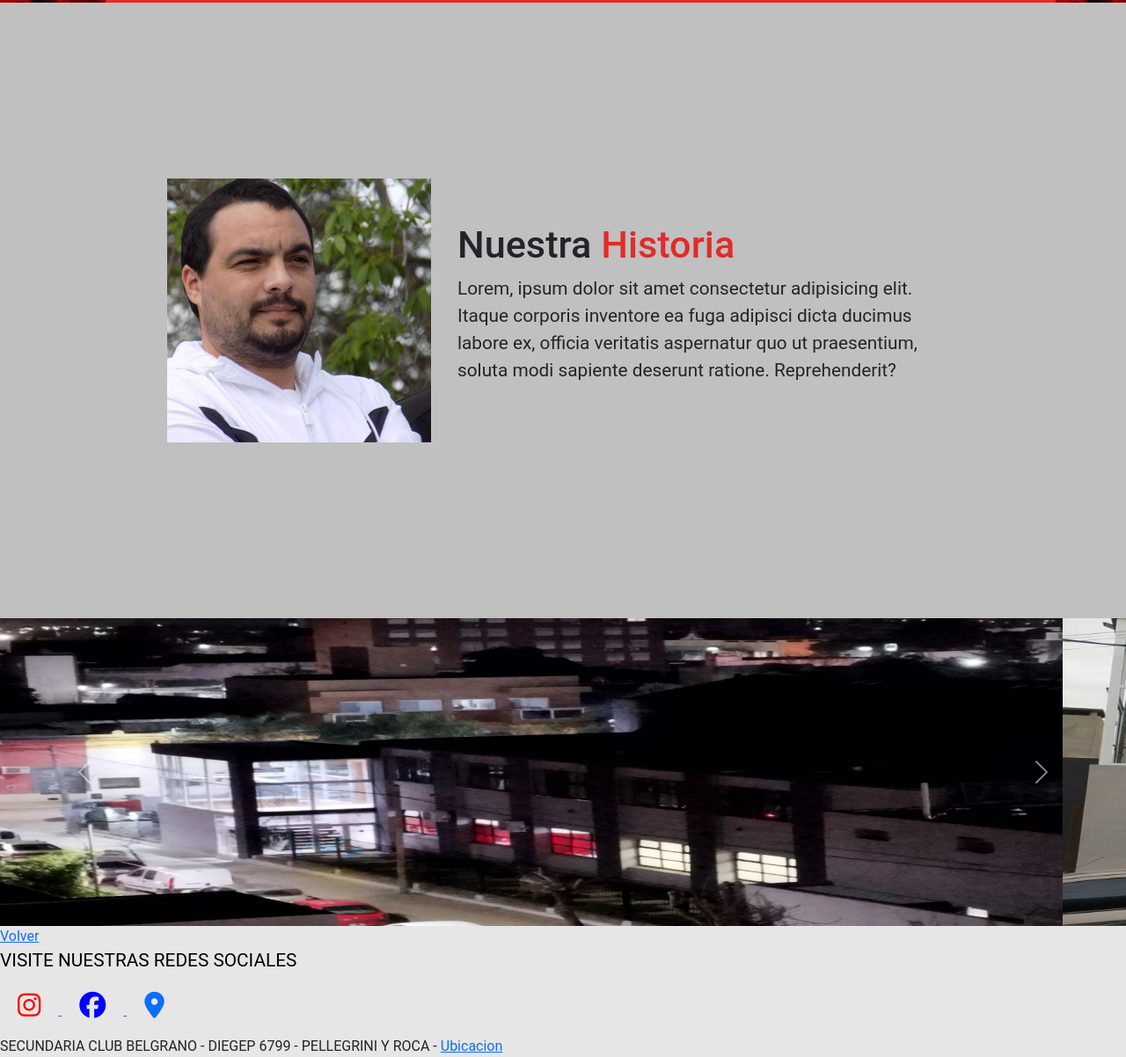
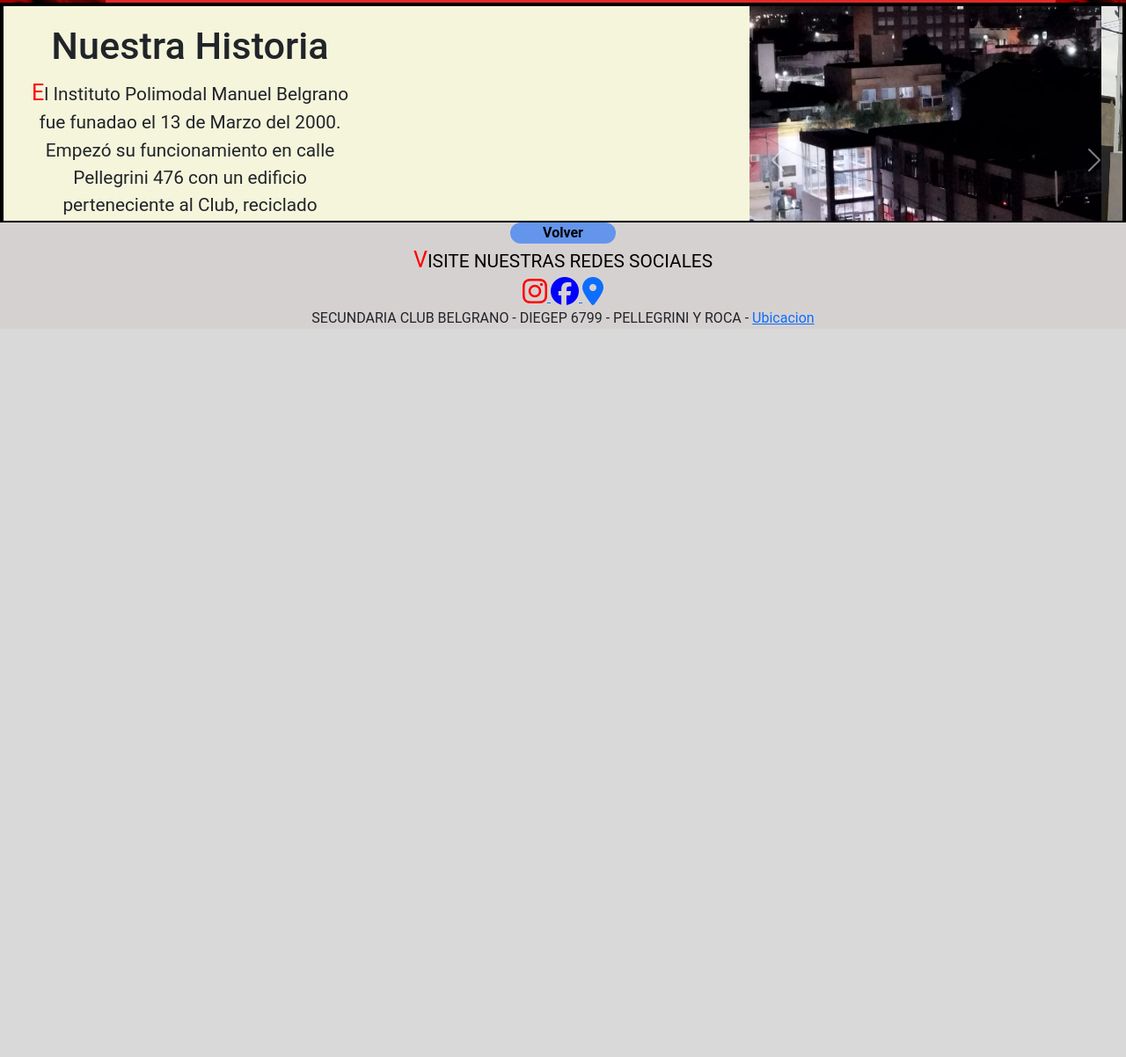
Before and after one commit to marixxa/TRABAJO-FINAL, a plain HTML site: page secundaria.html in a window 1280 px wide. Shown: the part 117-1319 px from the top of the page at 88% size. After the commit the page ends 800 px from the top, so only its background shows below. Drawn offline with nearby package versions, Linux system fonts and the light colour scheme; files that its build step writes are made by us from their sources.

Commit message:
pagina secundaria

```diff
--- a/css/style.css
+++ b/css/style.css
@@ -14,9 +14,9 @@ h2{font-size: 2.7em;}
 h3{font-size: 2em;}
 p{font-size: 1.3em;}
 i{
-    font-size: 30px;
-    padding: 20px;
-    margin: 0 auto;
+    font-size: 2em;
+    /*padding: 20px;
+    margin: 0 auto;*/
 }
 
 #niveles h3{
--- a/css/stylesecundaria.css
+++ b/css/stylesecundaria.css
@@ -6,13 +6,17 @@
    main{
     margin: auto;
     overflow:auto;
+    grid-column: 1/3;
+    border: 2px solid black;
+    max-height: 250px;
 
 }
 body{
     background-color: rgba(169, 169, 169, 0.514);
 }
-#nuestra-historia{
-    background-color: rgba(169, 169, 169, 0.514);
+
+.color-acento{
+    color: red;
 }
 
 .contenedor{
@@ -26,6 +30,60 @@ body{
     justify-content: space-between;
 
 }
-#nuestra-historia{
+.box{
+    text-align: center;
+    padding: 20px;
+}
+
+.box2{
+        background-color: beige;
+        display: grid;
+        grid-template-columns: 1fr 1fr 1fr;
+        border: 2px solid black;
+}
+
+
+aside{
+    grid-column: 3/4;
+    background-color: aqua;
+}
+.box1-main{
     display: grid;
+    grid-template-columns: 2fr;
 }
+
+.img-box1{
+    grid-column: 1/2;
+    border: 2px solid black;
+}
+.texto-box1{
+    grid-column: 2/3;
+}
+
+.box-footer{
+    text-align: center;
+    background-color: rgb(214, 209, 209);
+
+}
+
+.boton-volver a{
+    display: block;
+    text-decoration: none;
+    border-radius: 5em;
+    background-color: cornflowerblue;
+    width: 120px;
+    color: black;
+    margin: 0 auto;
+    font-weight: bold;
+
+}
+
+
+i{
+    font-size: 2em;
+}
+
+p::first-letter{
+    color: red;
+    font-size: 25px;
+}
--- a/secundaria.html
+++ b/secundaria.html
@@ -28,16 +28,19 @@
             </div>
         </div>
       </header>
-      <section id="nuestra-historia">
-        <div class="container">
-                <div class="img-container"></div>
-                <div class=" texto-imagen">
-                    <h2> Nuestra <span class="color-acento"> Historia </span> </h2>
-                    <p> Lorem, ipsum dolor sit amet consectetur adipisicing elit. Itaque corporis inventore ea fuga adipisci dicta ducimus labore ex, officia veritatis aspernatur quo ut praesentium, soluta modi sapiente deserunt ratione. Reprehenderit?</p>
+
+
+      <main>
+
+
+
+                  <div class="box2">
+
+                    <div class="box">
+                      <h2> Nuestra Historia</h2>
+                      <p>El Instituto Polimodal Manuel Belgrano fue funadao el 13 de Marzo del 2000. Empezó su funcionamiento en calle Pellegrini 476 con un edificio perteneciente al Club, reciclado especialmente par auso escolar. Actualmente este edificio ha sido adaptado para albergar los seis cursos de la nueva secundaria, agregando tres nuevas aulas y reconstruyendo la preceptoría y los baños de varones, niñas y docentes para atender la demanda de la duplicacion de matrícula en el edificio. <br>
+                      La escuela pasa a llamarse, a partir del año 2010, <span class="color-acento">Escuela Secundaria del Club Belgrano.</span> Hasta el presente, la escuela ah tenido 3 directores: el Profesor Juan C. Borrás, el Profesor Germán Flores y la Licenciada Maria J. Miranda. Actualmente, su director es el Profesor Walter Natali.</p>
                     </div>
-        </div>
-      </section>
-        <div class="box2">
                           <aside>
                             <div id="carouselExampleControls" class="carousel slide" data-bs-ride="carousel">
                               <div class="carousel-inner">
@@ -62,14 +65,28 @@
                                 <span class="visually-hidden">Next</span>
                               </button>
                             </div>
+                          </aside>
                   </div>
-          </aside>
+                  <div class="box1-main">
+                    <div class="img-box1">
+                      <h2>Director</h2>
+                      <img src="imagenes/walter.jpeg" width="300px" height="350px" alt="">
+                    </div>
 
-          <main>
+                    <div class=" texto-box1">
+                      <h2> Proyecto Institucional </h2>
+                      <p> Lorem, ipsum dolor sit amet consectetur adipisicing elit. Itaque corporis inventore ea fuga adipisci dicta ducimus labore ex, officia veritatis aspernatur quo ut praesentium, soluta modi sapiente deserunt ratione. Reprehenderit?</p>
+
+                    </div>
+            </div>
+
+
+
+
 
       </main>
 
-        </div>
+
         <footer>
           <div class="box-footer">
             <div class="boton-volver">
@@ -90,6 +107,5 @@
 
       </footer>
 
-
-
   </body>
+  </html>
```
Lines whose indentation alone changed are shown as unchanged.
